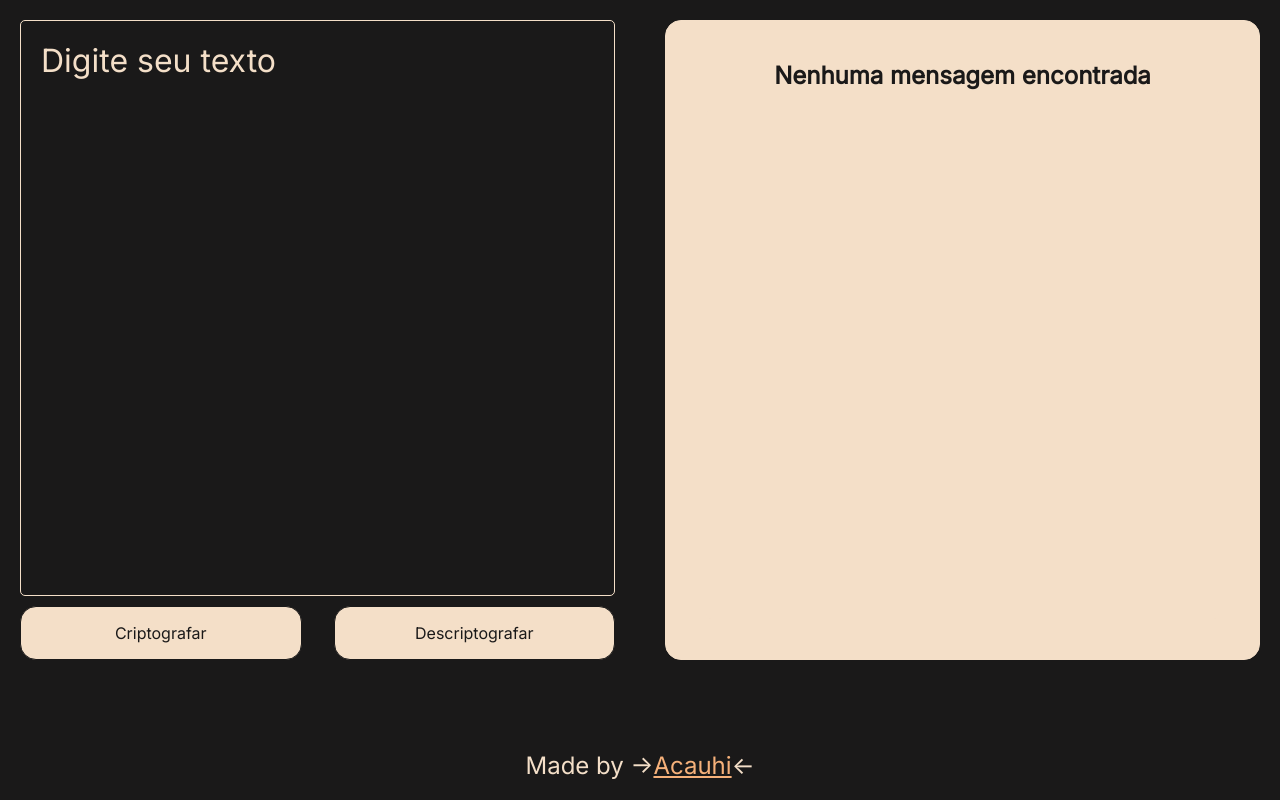
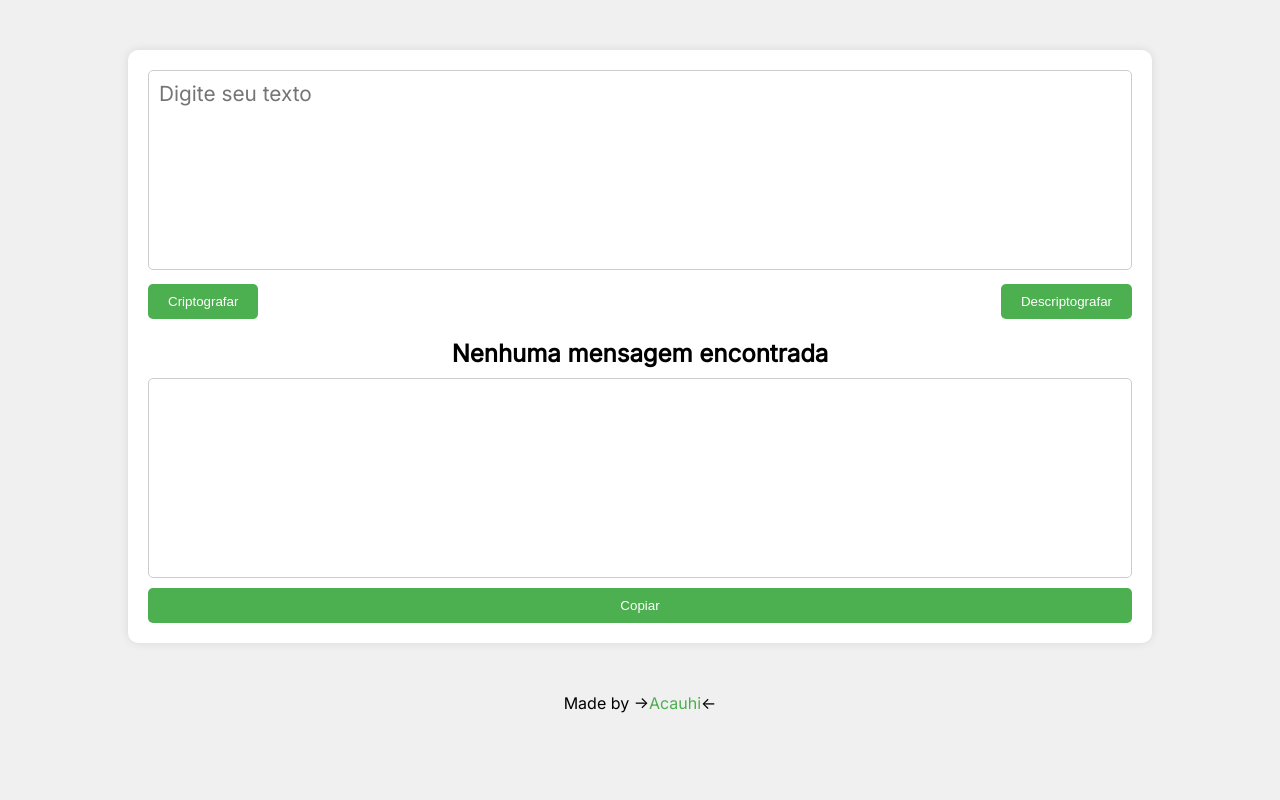
Before and after one commit to Acauhi99/encryptor, a plain HTML site: page index.html in a window 1280 px wide. Drawn offline with Linux system fonts and the light colour scheme.

Commit message:
:lipstick: altera o layout da pagina

```diff
--- a/css/style.css
+++ b/css/style.css
@@ -1,10 +1,6 @@
 @import url("https://fonts.googleapis.com/css2?family=Inter&display=swap");
 
 :root {
-  --main-color: #F4DFC8;
-  --second-color: #F6B17A;
-  --third-color: #1a1919;
-
   --primary-font: "Inter", sans-serif;
 }
 
@@ -12,175 +8,113 @@
   margin: 0;
   padding: 0;
   box-sizing: border-box;
-  scroll-behavior: smooth;
 }
 
 body {
-  background-color: var(--third-color);
-  color: var(--second-color);
   font-family: var(--primary-font);
-}
-
-html {
-  overflow: hidden;
-}
-
-input,
-textarea,
-button {
-  border-radius: 5px;
+  background-color: #f0f0f0;
 }
 
 .content {
-  display: grid;
-  grid-template-columns: 1fr 1fr;
-  gap: 50px;
-  margin: 20px;
+  max-width: 80%;
+  margin: 50px auto;
+  background-color: #fff;
+  padding: 20px;
+  border-radius: 10px;
+  box-shadow: 0 0 10px #0000001a;
 }
 
-.content__text__input {
-  resize: none;
-  background-color: var(--third-color);
-  border: 2;
-  border-color: var(--main-color);
-  font-family: var(--primary-font);
-  color: var(--main-color);
-  font-size: 2em;
-  width: 100%;
-  height: 100%;
-  text-align: left;
-  padding: 20px 20px;
+.content__text__input__conteiner {
+  margin-bottom: 20px;
 }
 
-.content__text__input::placeholder {
-  color: var(--main-color);
+.content__text__input, .content__text__output__text__area {
+  width: 100%;
+  height: 200px;
+  padding: 10px;
+  border: 1px solid #ccc;
+  border-radius: 5px;
+  font-size: 1.3rem;
+  font-family: var(--primary-font);
+  resize: none;
+}
+
+.content__text__input::placeholder, .content__text__output__text__area::placeholder {
+  font-family: var(--primary-font);
+  font-size: 1.3rem;
 }
 
 .content__buttons {
   display: flex;
-  align-items: center;
   justify-content: space-between;
-  gap: 2rem;
+  margin-top: 10px;
 }
 
-.content__button__encrypt {
-  display: flex;
-  justify-content: center;
-  gap: 16px;
-  width: 50%;
-  text-align: center;
-  border-radius: 16px;
-  font-size: 1rem;
-  font-family: var(--third-color);
-  padding: 16px 0;
-  text-decoration: none;
-  color: var(--third-color);
-  border: 1px solid var(--third-color);
-  background-color: var(--main-color);
+.content__button__encrypt,
+.content__button__decrypt,
+.content__button__copy {
+  padding: 10px 20px;
+  border: none;
+  border-radius: 5px;
+  background-color: #4caf50;
+  color: #fff;
+  cursor: pointer;
+  transition: background-color 0.3s;
 }
 
-.content__button__decrypt {
-  display: flex;
-  justify-content: center;
-  gap: 16px;
-  width: 50%;
-  text-align: center;
-  border-radius: 16px;
-  font-size: 1rem;
-  font-family: var(--primary-font);
-  padding: 16px 0;
-  text-decoration: none;
-  color: var(--third-color);
-  border: 1px solid var(--third-color);
-  background-color: var(--main-color);
-}
-
-.content__button__copy {
-  display: flex;
-  justify-content: center;
-  width: 50%;
-  text-align: center;
-  border-radius: 16px;
-  font-size: 1rem;
-  font-family: var(--primary-font);
-  padding: 16px 0;
-  text-decoration: none;
-  color: var(--main-color);
-  border: 1px solid var(--third-color);
-  background-color: var(--third-color);
-  display: none;
+.content__button__encrypt:hover,
+.content__button__decrypt:hover,
+.content__button__copy:hover {
+  background-color: #45a049;
 }
 
 .content__text__output__conteiner {
   display: flex;
   flex-direction: column;
-  align-items: center;
-  justify-content: space-between;
-  padding: 40px 40px 40px 40px;
-  align-content: center;
-  background-color: var(--main-color);
-  border: 1px solid var(--main-color);
-  border-radius: 16px;
-  height: 80vh;
-  gap: 20px;
 }
 
 .content__text__output__title {
-  color: var(--third-color);
+  margin-bottom: 10px;
+  align-content: center;
+  text-align: center;
+  justify-content: center;
 }
 
-.content__text__input__conteiner {
-  display: flex;
-  flex-direction: column;
-  gap: 10px;
-  height: 80vh;
-}
-
-.content__text__output__text__area {
-  resize: none;
-  background-color: var(--main-color);
-  border: 0;
-  font-family: var(--primary-font);
-  color: var(--third-color);
-  font-size: 2rem;
-  width: 100%;
-  height: 100%;
-  text-align: left;
-  padding: 20px 20px;
+.content__button__copy {
+  margin-top: 10px;
 }
 
 .baseboard {
-  color: var(--main-color);
-  background-color: var(--third-color);
   text-align: center;
-  font-family: var(--primary-font);
-  font-size: 1.5rem;
-  position: absolute;
-  bottom: 0;
-  right: 0;
-  left: 0;
-  flex: 0 0 auto;
-  padding-bottom: 20px;
+  margin-top: 20px;
 }
 
 .baseboard__link {
-  color: var(--second-color);
+  color: #4caf50;
+  text-decoration: none;
 }
 
-.content__button__encrypt:hover {
-  color: var(--main-color);
-  border: 1px solid var(--main-color);
-  background-color: var(--third-color);
+.baseboard__link:hover {
+  text-decoration: underline;
 }
 
-.content__button__decrypt:hover {
-  color: var(--main-color);
-  border: 1px solid var(--main-color);
-  background-color: var(--third-color);
+@media screen and (max-width: 360px) {
+  .content {
+    padding: 10px;
+  }
+
+  .content__text__input, .content__text__output__text__area {
+    height: 150px;
+    font-size: 1rem;
+  }
+
+  .content__buttons {
+    flex-direction: column;
+  }
+
+  .content__button__encrypt,
+  .content__button__decrypt,
+  .content__button__copy {
+    margin-top: 10px;
+  }
 }
-
-.content__button__copy:hover {
-  color: var(--third-color);
-  border: 1px solid var(--third-color);
-  background-color: var(--main-color);
-}
```
